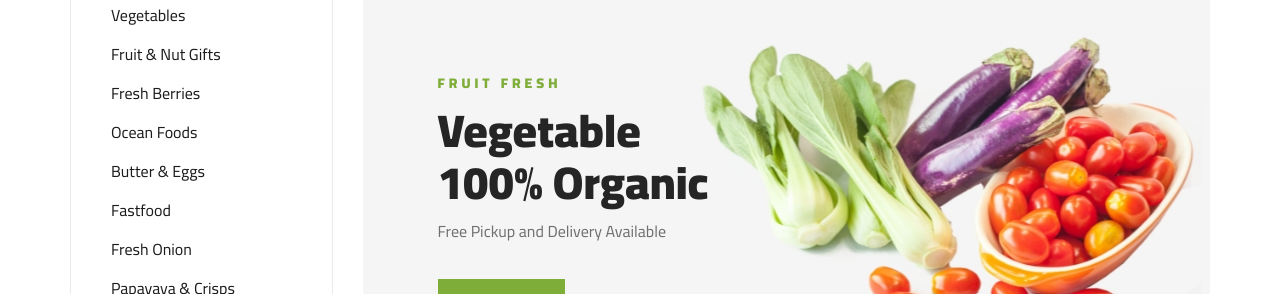
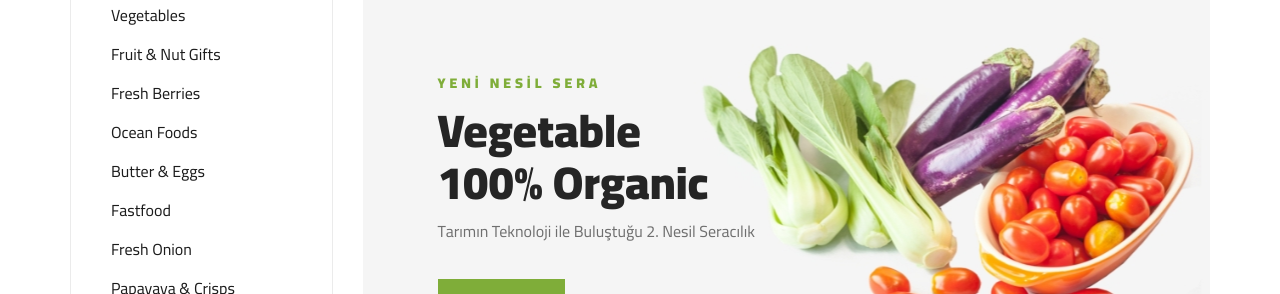
Before and after one commit to imonur/biyosera2, a plain HTML site: page index.html in a window 1280 px wide. Shown: the part 228-522 px from the top of the page. Drawn offline with Linux system fonts and the light colour scheme.

Commit message:
Update index.html

```diff
--- a/index.html
+++ b/index.html
@@ -217,9 +217,9 @@
                     </div>
                     <div class="hero__item set-bg" data-setbg="img/hero/banner.jpg">
                         <div class="hero__text">
-                            <span>FRUIT FRESH</span>
+                            <span>YENİ NESİL SERA</span>
                             <h2>Vegetable <br />100% Organic</h2>
-                            <p>Free Pickup and Delivery Available</p>
+                            <p>Tarımın Teknoloji ile Buluştuğu 2. Nesil Seracılık</p>
                             <a href="#" class="primary-btn">SATIN AL</a>
                         </div>
                     </div>
```
